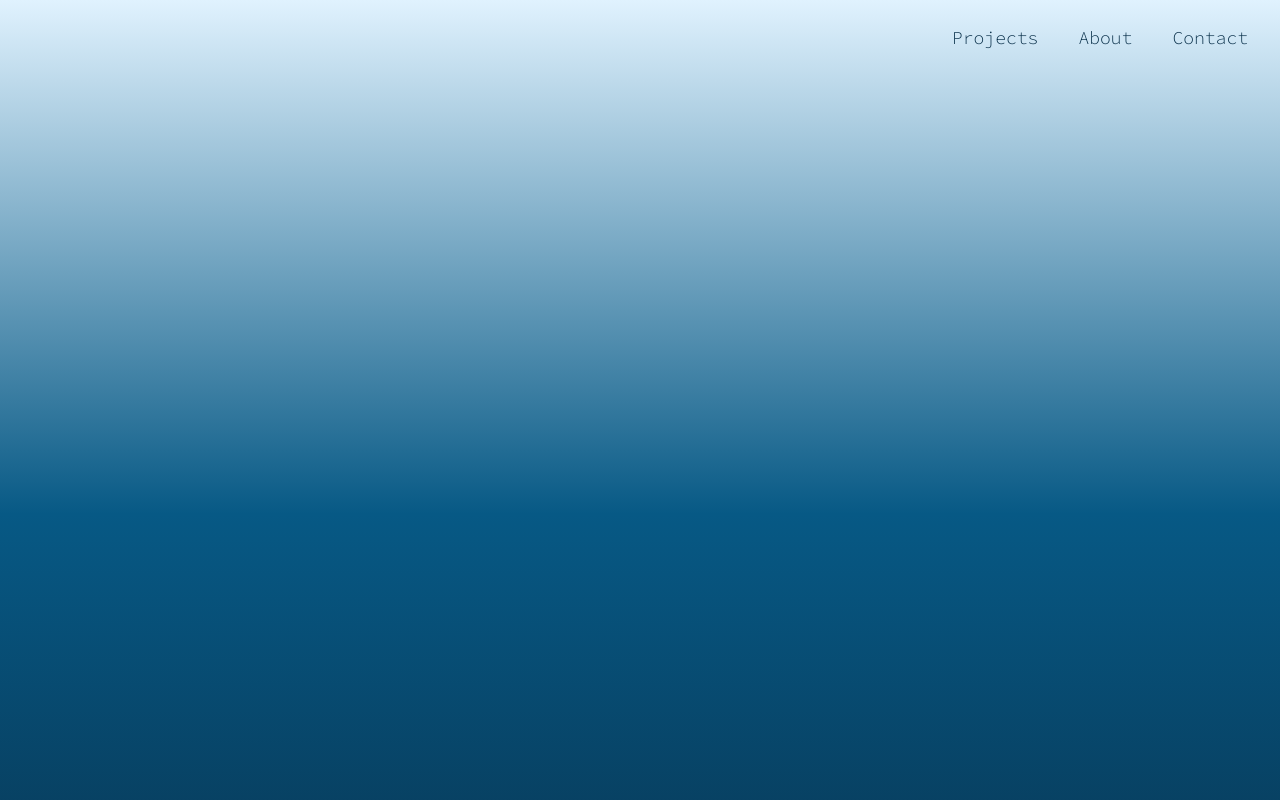
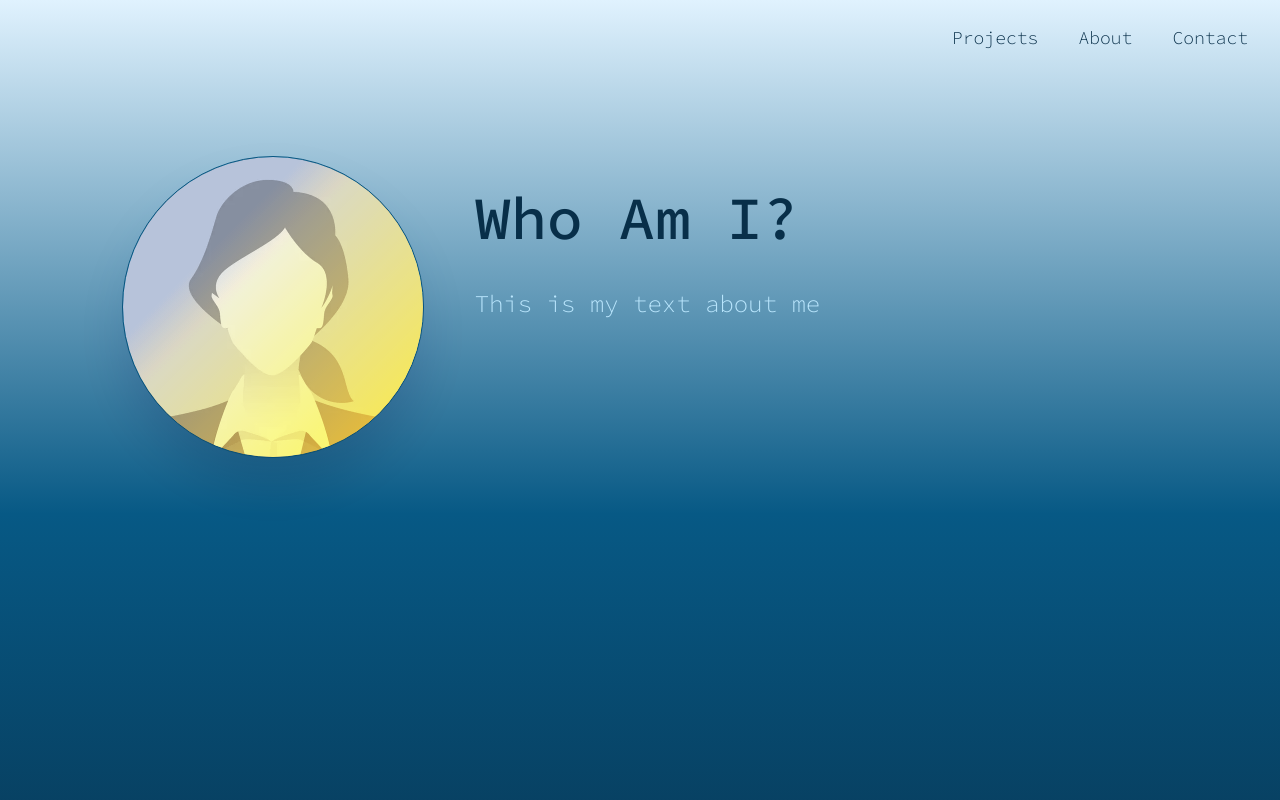
Before and after one commit to Matthew-Tapia/Personal_Website, a Next.js app: page /about in a window 1280 px wide. Shown: the top 800 px of the page. Built offline with nearby package versions, Linux system fonts and the light colour scheme.

Commit message:
added template for about page

```diff
--- a/app/about/page.js
+++ b/app/about/page.js
@@ -1,5 +1,31 @@
+import Image from "next/image";
+
 const page = () => {
-  return <div className="h-screen overflow-auto"></div>;
+  return (
+    <div className="h-screen overflow-auto">
+      <div className="flex lg:flex-row space-x-6 flex-col mx-14 lg:mx-24 mt-6 lg:mt-20">
+        <div className="portrait-section flex justify-center lg:basis-1/3 ">
+          <div className="rounded-full border border-sky-800 bg-gradient-to-br from-gray-500 from-30% to-amber-400">
+            <Image
+              className="rounded-full mix-blend-overlay drop-shadow-2xl"
+              src="/avatar.jpeg"
+              width={300}
+              height={300}
+              alt="avatar"
+            />
+          </div>
+        </div>
+        <div className="text-section text-center lg:text-left lg:pt-8 pt-14 lg:basis-2/3">
+          <h1 className="lg:text-6xl text-5xl font-medium mb-10 text-sky-950">
+            Who Am I?
+          </h1>
+          <p className="lg:text-2xl text-xl my-10 font-light text-sky-200">
+            This is my text about me
+          </p>
+        </div>
+      </div>
+    </div>
+  );
 };
 
 export default page;
```
Also changed, not shown: public/avatar.jpeg (added).
